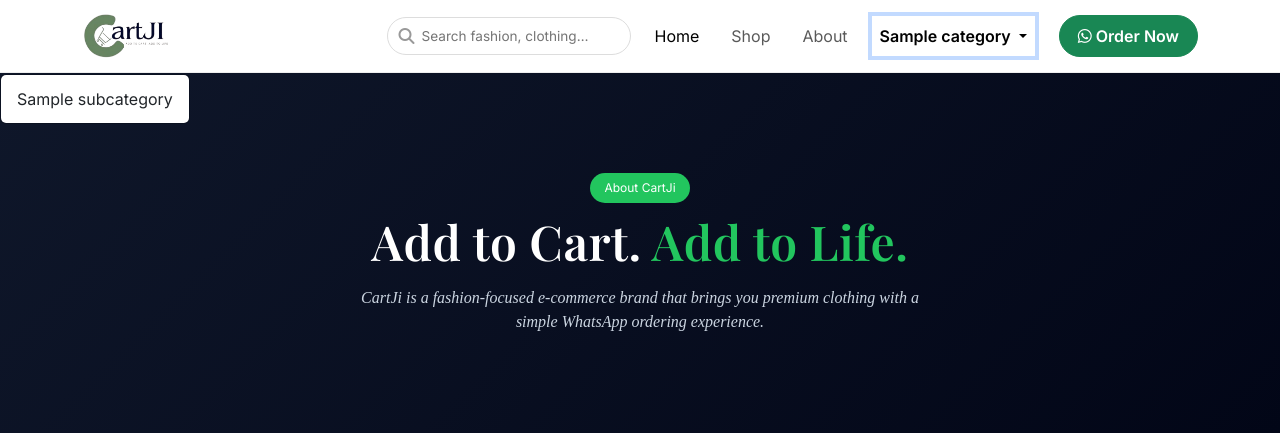
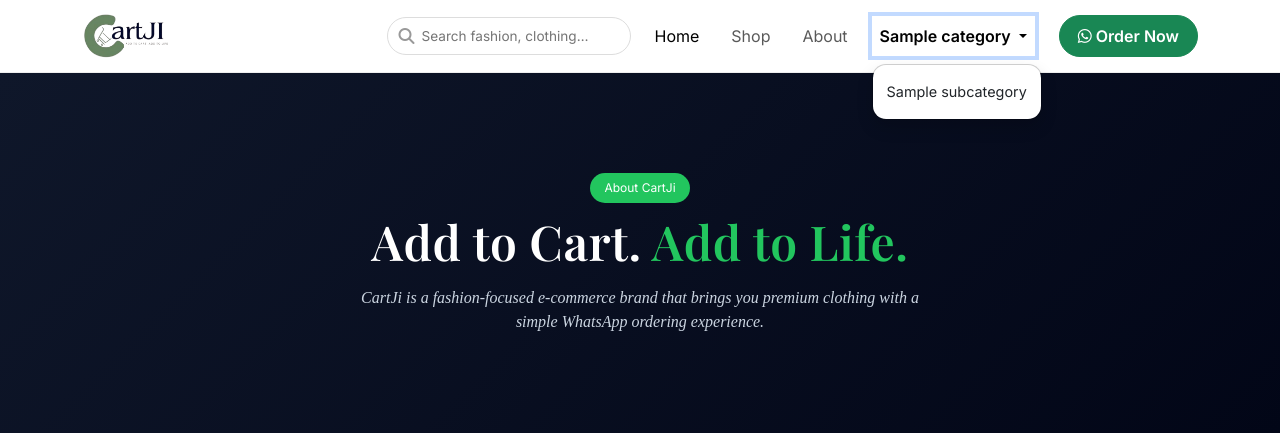
Before and after one commit to jicartji-dev/ecommerce, a Django app: page /about/ in a window 1280 px wide, after a click that opens the changed part. Shown: the top 433 px of the page. Run offline with Django 5.2, Linux system fonts and the light colour scheme; tables that the repository leaves empty hold one stand-in row (values such as "Sample post").

```diff
--- a/cartjiapp/static/cartjiapp/css/style.css
+++ b/cartjiapp/static/cartjiapp/css/style.css
@@ -121,6 +121,17 @@ body {
     font-weight: 600;
 }
 
+
+/* Navbar dropdown fix */
+.navbar .dropdown-menu {
+    margin-top: 8px;
+    border-radius: 14px;
+}
+
+.navbar .dropdown-item {
+    font-size: 0.9rem;
+    padding: 8px 14px;
+}
 
 /* ================================
    HERO SECTION (PREMIUM)
--- a/cartjiapp/templates/cartjiapp/base.html
+++ b/cartjiapp/templates/cartjiapp/base.html
@@ -75,14 +75,13 @@
                         <a class="nav-link" href="{% url 'about' %}">About</a>
                     </li>
                     {% for cat in nav_categories %}
-                    <li class="nav-item">
-                        <!-- <a class="nav-link" href="{% url 'category_products' cat.slug %}">{{ cat.name }}</a> -->
-                        <a class="nav-link dropdown-toggle fw-semibold" href="{% url 'category_products' cat.slug %}"
-                            data-bs-toggle="dropdown">
+                    <li class="nav-item dropdown">
+                        <a class="nav-link dropdown-toggle fw-semibold" href="#" role="button" data-bs-toggle="dropdown"
+                            aria-expanded="false">
                             {{ cat.name }}
                         </a>
 
-                        <ul class="dropdown-menu">
+                        <ul class="dropdown-menu shadow">
                             {% for sub in cat.subcategories.all %}
                             <li>
                                 <a class="dropdown-item" href="{% url 'subcategory_products' cat.slug sub.slug %}">
```
